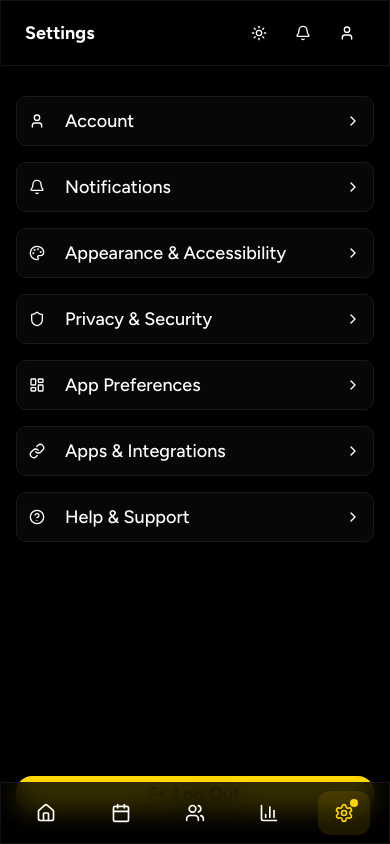
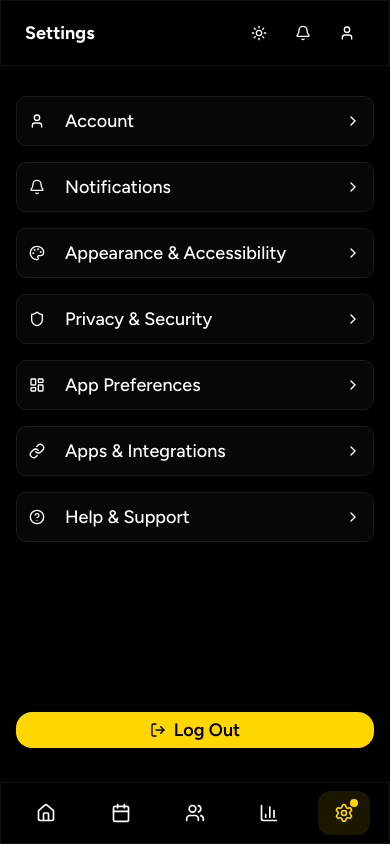
Before and after one commit to CodeGallantX/Presently, a Next.js app: page /dashboard/settings in a window 390 px wide. Built offline with nearby package versions, Linux system fonts and the light colour scheme.

Commit message:
feat(settings): Adjust logout button position for mobile
- Increased bottom padding on the settings page to prevent the logout button from being obscured by the mobile navbar.

```diff
--- a/app/dashboard/settings/page.jsx
+++ b/app/dashboard/settings/page.jsx
@@ -517,7 +517,7 @@ const SettingsPage = () => {
         </motion.div>
       </main>
 
-      <div className="container mx-auto px-4 pb-8 md:pb-4">
+      <div className="container mx-auto px-4 pb-24 md:pb-4">
         <motion.div
           initial={{ opacity: 0, y: 20 }}
           animate={{ opacity: 1, y: 0 }}
```
